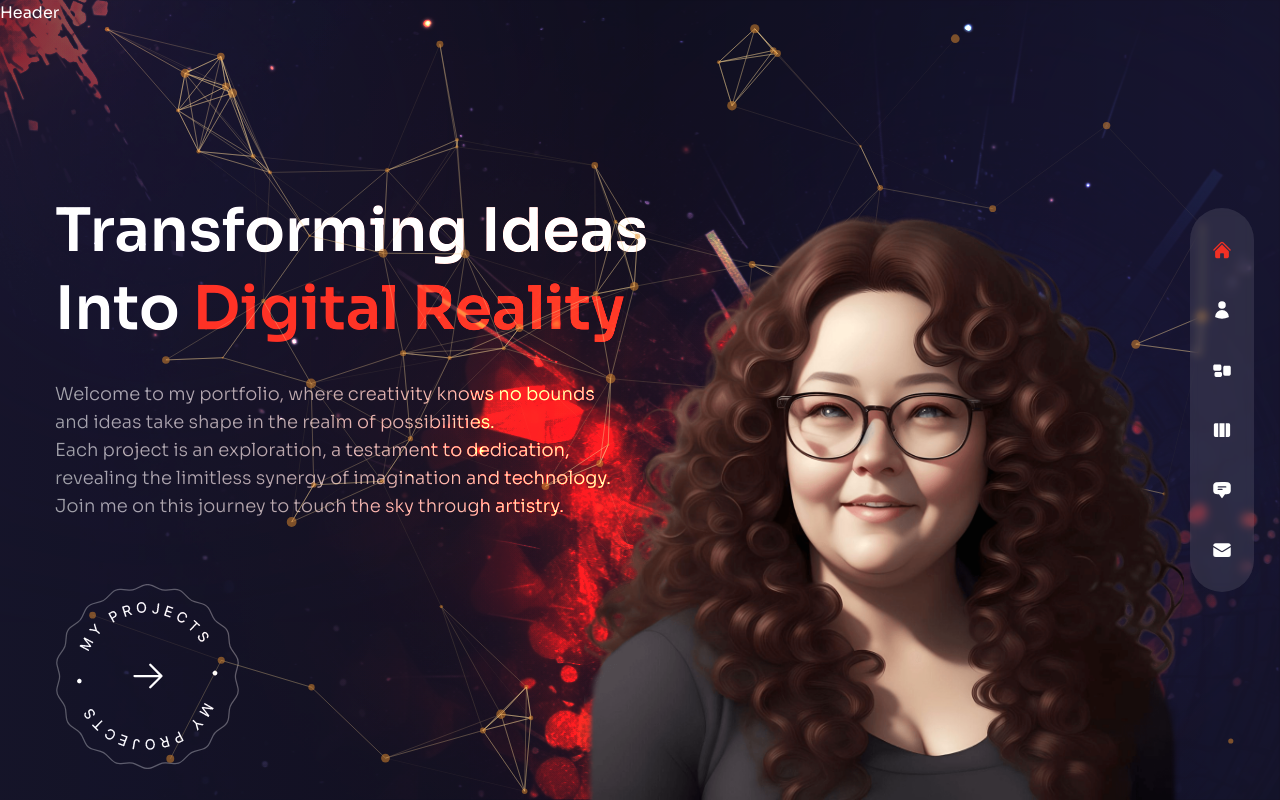
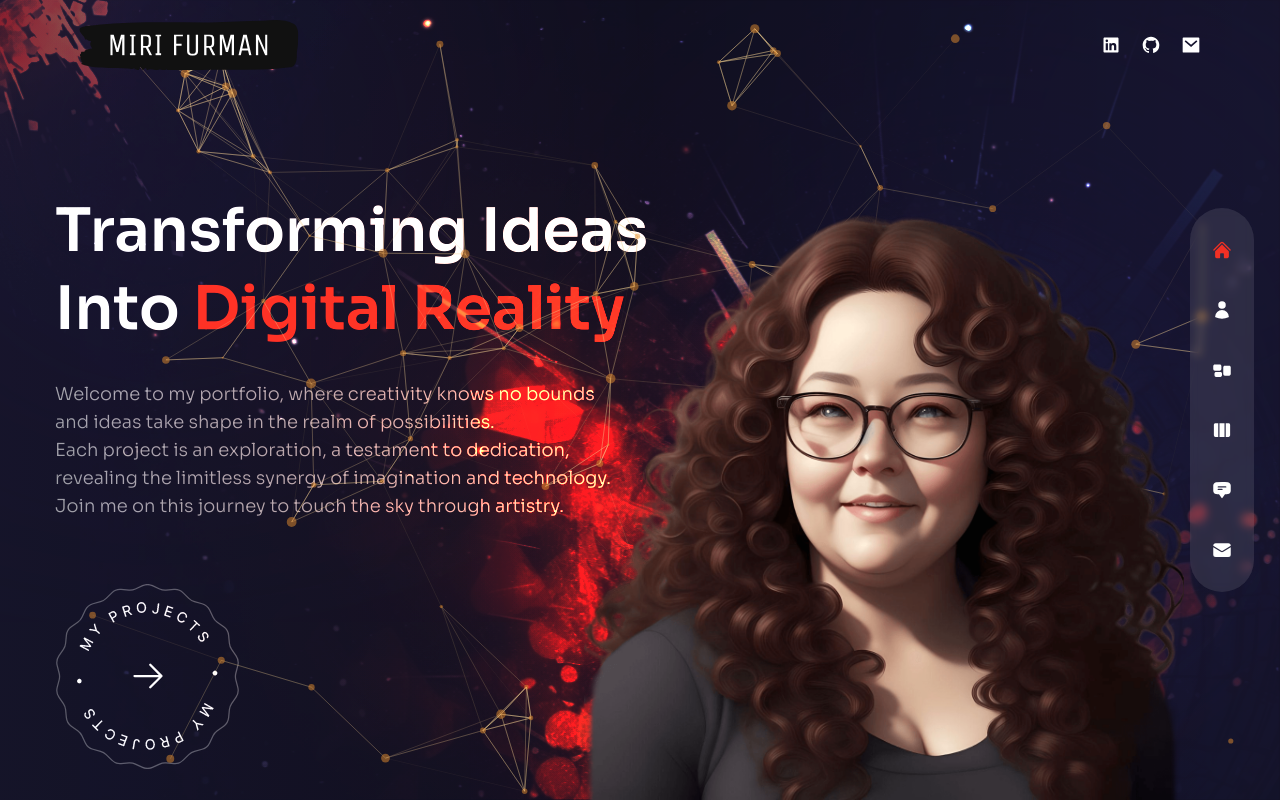
Before and after one commit to MiriFurman1/Portfolio-website, a Next.js app: page / in a window 1280 px wide. Built offline with nearby package versions, Linux system fonts and the light colour scheme.

Commit message:
header finished

```diff
--- a/components/Header.js
+++ b/components/Header.js
@@ -1,5 +1,17 @@
+import Image from "next/image";
+import Link from "next/link";
+import Socials from '../components/Socials'
+
 const Header = () => {
-  return <header className="absolute z-30 w-full">Header</header>;
+  return <header className="absolute z-30 w-full flex items-center px-16 x;:px-0 xl:h-[90px]">
+    <div className="container mx-auto">
+      <div className="flex flex-col lg:flex-row justify-between items-center gap-y-6 py-8">
+        <Link href={'/'}><Image src={"/logo-no-background.svg"} width={220} height={48} alt="" priority={true} /></Link>
+        <Socials />
+      </div>
+
+    </div>
+  </header>;
 };
 
 export default Header;
--- a/components/Socials.js
+++ b/components/Socials.js
@@ -1,5 +1,11 @@
+import Link from "next/link";
+import {RiLinkedinBoxFill, RiGithubFill, RiMailFill} from 'react-icons/ri'
 const Socials = () => {
-  return <div>Socials</div>;
+  return <div className="flex  items-center gap-x-5 text-xl">
+    <Link href={'https://www.linkedin.com/in/miri-furman'} className="hover:text-accent transition-all duration-300"><RiLinkedinBoxFill/></Link>
+    <Link href={'https://github.com/MiriFurman1'} className="hover:text-accent transition-all duration-300"><RiGithubFill/></Link>
+    <Link href={'mailto:mirifurman@gmail.com'} className="hover:text-accent transition-all duration-300"><RiMailFill/></Link>
+    </div>;
 };
 
 export default Socials;
```
Also changed, not shown: public/logo-black.svg (added), public/logo-no-background.svg (added).
